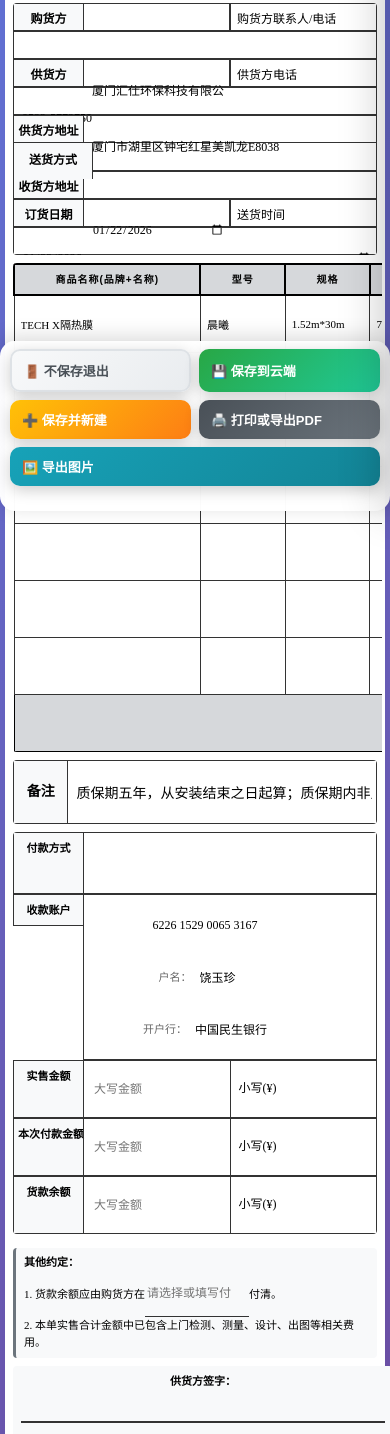
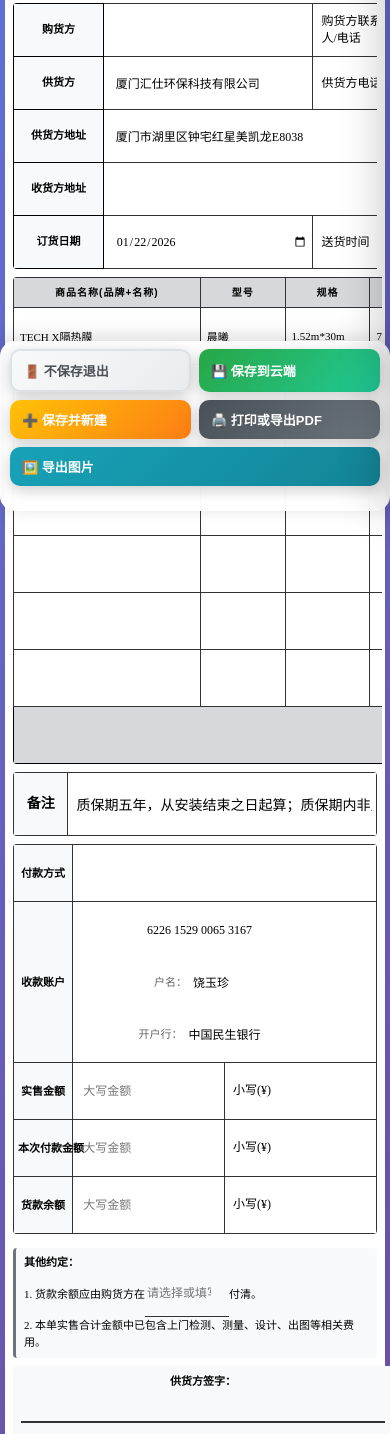
Before and after one commit to chenqingyuan1971/purchase-order-system, a plain HTML site: page index.html in a window 390 px wide. Shown: the part 333-1767 px from the top of the page. Drawn offline with Linux system fonts and the light colour scheme.

Commit message:
Add files via upload

```diff
--- a/index.html
+++ b/index.html
@@ -1464,7 +1464,7 @@
                 font-size: 14px;
             }
 
-            /* ==================== 移动端表格基础样式（重新设计） ==================== */
+            /* ==================== 移动端表格优化 - 横向滚动方案 ==================== */
             .table-scroll-wrapper {
                 width: 100%;
                 overflow-x: auto;
@@ -1488,85 +1488,58 @@
             /* ==================== 信息表格移动端优化 ==================== */
             .info-table {
                 width: 100%;
+                min-width: 600px;
                 border-collapse: collapse;
             }
 
-            .info-table tr {
-                display: flex;
-                flex-wrap: wrap;
-            }
-
             .info-table td {
-                display: block;
-                box-sizing: border-box;
-            }
-
-            /* 第一列（标签）固定宽度 */
-            .info-table td:first-child {
-                flex: 0 0 70px;
-                width: 70px;
-                min-width: 70px;
-                max-width: 70px;
+                padding: 6px 8px;
                 font-size: 12px;
-                font-weight: bold;
-                padding: 8px 4px;
-                background-color: #f8f9fa;
-                text-align: center;
-                border: 1px solid #333;
-                border-right: none;
-                overflow: hidden;
-                text-overflow: ellipsis;
-            }
-
-            /* 清除第一列的右边框 */
-            .info-table tr td:first-child {
-                border-right: none;
-            }
-
-            /* 第二列及之后的内容 */
-            .info-table td:not(:first-child) {
-                flex: 1;
-                min-width: 100px;
-                font-size: 12px;
-                padding: 8px 6px;
                 border: 1px solid #333;
                 white-space: normal;
                 word-break: break-all;
-            }
-
-            /* 处理colspan */
-            .info-table td[colspan="2"]:not(:first-child) {
-                flex: 1;
-                min-width: 200px;
-            }
-
-            /* 处理rowspan - 送货方式 */
+                line-height: 1.4;
+                vertical-align: middle;
+            }
+
+            .info-table td:first-child {
+                width: 60px;
+                min-width: 60px;
+                max-width: 60px;
+                font-size: 11px;
+                font-weight: bold;
+                text-align: center;
+                background-color: #f8f9fa;
+                white-space: nowrap;
+                overflow: hidden;
+                text-overflow: ellipsis;
+            }
+
+            .info-table td[colspan="2"] {
+                width: 180px;
+                min-width: 180px;
+            }
+
             .info-table td[rowspan="2"] {
-                flex: 0 0 100%;
-                width: 100%;
-                min-width: 100%;
+                width: 100px;
+                min-width: 100px;
                 padding: 0;
-                border: 1px solid #333;
-                border-top: none;
-                position: relative;
+            }
+
+            /* 送货方式单元格 */
+            .info-table td[rowspan="2"] .delivery-container {
                 display: flex;
-                flex-direction: column;
-            }
-
-            .delivery-container {
-                display: flex;
-                width: 100%;
+                height: 100%;
                 min-height: 36px;
             }
 
-            .delivery-label {
-                flex: 0 0 70px;
-                width: 70px;
-                min-width: 70px;
-                max-width: 70px;
-                font-size: 12px;
+            .info-table td[rowspan="2"] .delivery-label {
+                width: 60px;
+                min-width: 60px;
+                max-width: 60px;
+                font-size: 11px;
                 font-weight: bold;
-                padding: 8px 4px;
+                padding: 6px 4px;
                 background-color: #f8f9fa;
                 text-align: center;
                 border-right: 1px solid #333;
@@ -1575,33 +1548,26 @@
                 justify-content: center;
             }
 
-            .delivery-input {
+            .info-table td[rowspan="2"] .delivery-input {
                 flex: 1;
-                padding: 8px 6px;
+                padding: 6px 8px;
                 display: flex;
                 align-items: center;
             }
 
-            .delivery-input input {
+            .info-table td[rowspan="2"] .delivery-input input {
                 width: 100%;
                 font-size: 12px;
-                padding: 4px 2px;
                 border: none;
                 outline: none;
                 background: transparent;
-            }
-
-            /* 清除边框问题 */
-            .info-table td[rowspan="2"] + td,
-            .info-table td[rowspan="2"] ~ td {
-                display: none;
             }
 
             /* 输入框样式 */
             .info-table input {
                 width: 100%;
                 font-size: 12px;
-                padding: 4px 2px;
+                padding: 2px 4px;
                 border: none;
                 outline: none;
                 background: transparent;
@@ -1613,131 +1579,106 @@
                 background: #f0f8ff;
             }
 
-            /* ==================== 备注字段优化 ==================== */
+            /* ==================== 备注表格优化 ==================== */
             .info-table td[style*="text-align: center"] {
-                flex: 0 0 70px;
-                width: 70px;
-                min-width: 70px;
-                max-width: 70px;
+                width: 60px;
+                min-width: 60px;
+                max-width: 60px;
+                font-size: 11px;
+                font-weight: bold;
+                text-align: center;
+                background-color: #f8f9fa;
+            }
+
+            .info-table td[style*="height: 50px"] {
+                height: auto !important;
+                min-height: 50px;
+                padding: 6px 8px;
+            }
+
+            .info-table td[style*="height: 50px"] input {
+                min-height: 40px;
+                resize: none;
+            }
+
+            /* ==================== 付款表格优化 ==================== */
+            .payment-table {
+                width: 100%;
+                min-width: 600px;
+                border-collapse: collapse;
+            }
+
+            .payment-table td {
+                padding: 6px 8px;
                 font-size: 12px;
-                font-weight: bold;
-                padding: 8px 4px;
-                background-color: #f8f9fa;
-                text-align: center;
-                border: 1px solid #333;
-                border-right: none;
-            }
-
-            .info-table td[style*="height: 50px"] {
-                flex: 1;
-                min-width: 200px;
-                height: auto !important;
-                padding: 8px 6px;
                 border: 1px solid #333;
                 white-space: normal;
-            }
-
-            .info-table td[style*="height: 50px"] input {
-                width: 100%;
-                font-size: 12px;
-                line-height: 1.5;
-                resize: none;
-                min-height: 50px;
-            }
-
-            /* ==================== 付款区域优化 - 重新设计表格布局 ==================== */
-            .payment-table {
-                width: 100%;
-                border-collapse: collapse;
-            }
-
-            .payment-table tr {
-                display: flex;
-                flex-wrap: wrap;
-            }
-
-            .payment-table td {
-                display: block;
-                box-sizing: border-box;
+                word-break: break-all;
+                vertical-align: middle;
             }
 
             .payment-table td:first-child {
-                flex: 0 0 70px;
-                width: 70px;
-                min-width: 70px;
-                max-width: 70px;
-                font-size: 12px;
+                width: 60px;
+                min-width: 60px;
+                max-width: 60px;
+                font-size: 11px;
                 font-weight: bold;
-                padding: 8px 4px;
+                text-align: center;
                 background-color: #f8f9fa;
-                text-align: center;
-                border: 1px solid #333;
-                border-right: none;
+                white-space: nowrap;
             }
 
             .payment-table td:not(:first-child) {
-                flex: 1;
-                min-width: 200px;
-                font-size: 12px;
-                padding: 8px 6px;
-                border: 1px solid #333;
-            }
-
-            /* 收款账户行特殊处理 */
-            .payment-table tr:nth-child(2) td:first-child {
-                align-self: flex-start;
-            }
-
+                padding: 6px 8px;
+            }
+
+            /* 收款账户信息 - 垂直排列 */
             .account-info {
                 display: flex;
                 flex-direction: column;
-                gap: 6px;
-                width: 100%;
+                gap: 4px;
             }
 
             .account-row {
                 display: flex;
                 align-items: center;
-                gap: 6px;
+                gap: 4px;
+            }
+
+            .account-label {
+                font-size: 11px;
+                color: #666;
+                white-space: nowrap;
             }
 
             .account-row input {
                 flex: 1;
-                min-width: 0;
                 font-size: 12px;
-                padding: 4px 2px;
+                padding: 2px 4px;
                 border: none;
                 outline: none;
                 background: transparent;
                 border-bottom: 1px solid #ddd;
             }
 
-            .account-label {
-                font-size: 11px;
-                color: #666;
-                white-space: nowrap;
-                flex-shrink: 0;
-            }
-
             /* 金额区域 */
             .amount-container {
                 display: flex;
-                width: 100%;
-                min-height: 36px;
+                height: 28px;
             }
 
             .amount-chinese {
                 flex: 1;
                 display: flex;
                 align-items: center;
-                padding: 6px 8px;
+                padding: 0 8px;
                 border-right: 1px solid #333;
                 min-width: 0;
             }
 
             .amount-chinese input {
                 width: 100%;
-                font-size: 12px;
+                font-size: 11px;
                 border: none;
                 outline: none;
                 background: transparent;
@@ -1747,19 +1688,42 @@
                 flex: 1;
                 display: flex;
                 align-items: center;
-                padding: 6px 8px;
+                padding: 0 8px;
                 gap: 4px;
                 min-width: 0;
             }
 
             .amount-number input {
                 flex: 1;
-                min-width: 0;
-                font-size: 12px;
+                font-size: 11px;
                 text-align: right;
                 border: none;
                 outline: none;
                 background: transparent;
+            }
+
+            /* ==================== 条款区域优化 ==================== */
+            .terms, .agreement {
+                font-size: 11px;
+                padding: 8px 10px;
+                margin-top: 8px;
+                line-height: 1.6;
+                white-space: normal;
+                word-break: break-word;
+            }
+
+            .terms input {
+                font-size: 12px;
+                padding: 2px 4px;
+                border: none;
+                outline: none;
+                background: transparent;
+                border-bottom: 1px solid #333;
+                width: 80px;
+            }
+
+            .terms input:focus {
+                background: #f0f8ff;
             }
 
             /* ==================== 商品表格优化 ==================== */
@@ -1767,8 +1731,6 @@
                 width: 100%;
                 overflow-x: auto;
                 -webkit-overflow-scrolling: touch;
-                margin: 0 -5px;
-                padding: 0 5px;
             }
 
             .product-table-wrapper::-webkit-scrollbar {
@@ -1787,42 +1749,40 @@
 
             .product-table {
                 width: 100%;
-                min-width: 680px;
+                min-width: 600px;
                 font-size: 11px;
+                border-collapse: collapse;
             }
 
             .product-table th {
-                padding: 8px 4px;
+                padding: 6px 4px;
                 font-size: 10px;
                 white-space: nowrap;
                 background: #d6d8db;
+                border: 1px solid #333;
             }
 
             .product-table td {
-                height: auto;
                 padding: 6px 4px;
                 font-size: 11px;
                 white-space: nowrap;
+                border: 1px solid #333;
             }
 
             .product-table input {
                 width: 100%;
-                min-width: 0;
-                font-size: 12px;
-                padding: 4px 2px;
+                font-size: 11px;
+                padding: 2px 4px;
                 border: none;
                 outline: none;
                 background: transparent;
                 white-space: nowrap;
-                overflow: hidden;
-                text-overflow: ellipsis;
             }
 
             .product-table input:focus {
                 background: #f0f8ff;
             }
 
-            /* 商品表格表头固定 */
             .product-table thead th {
                 background: #d6d8db;
                 position: sticky;
```
